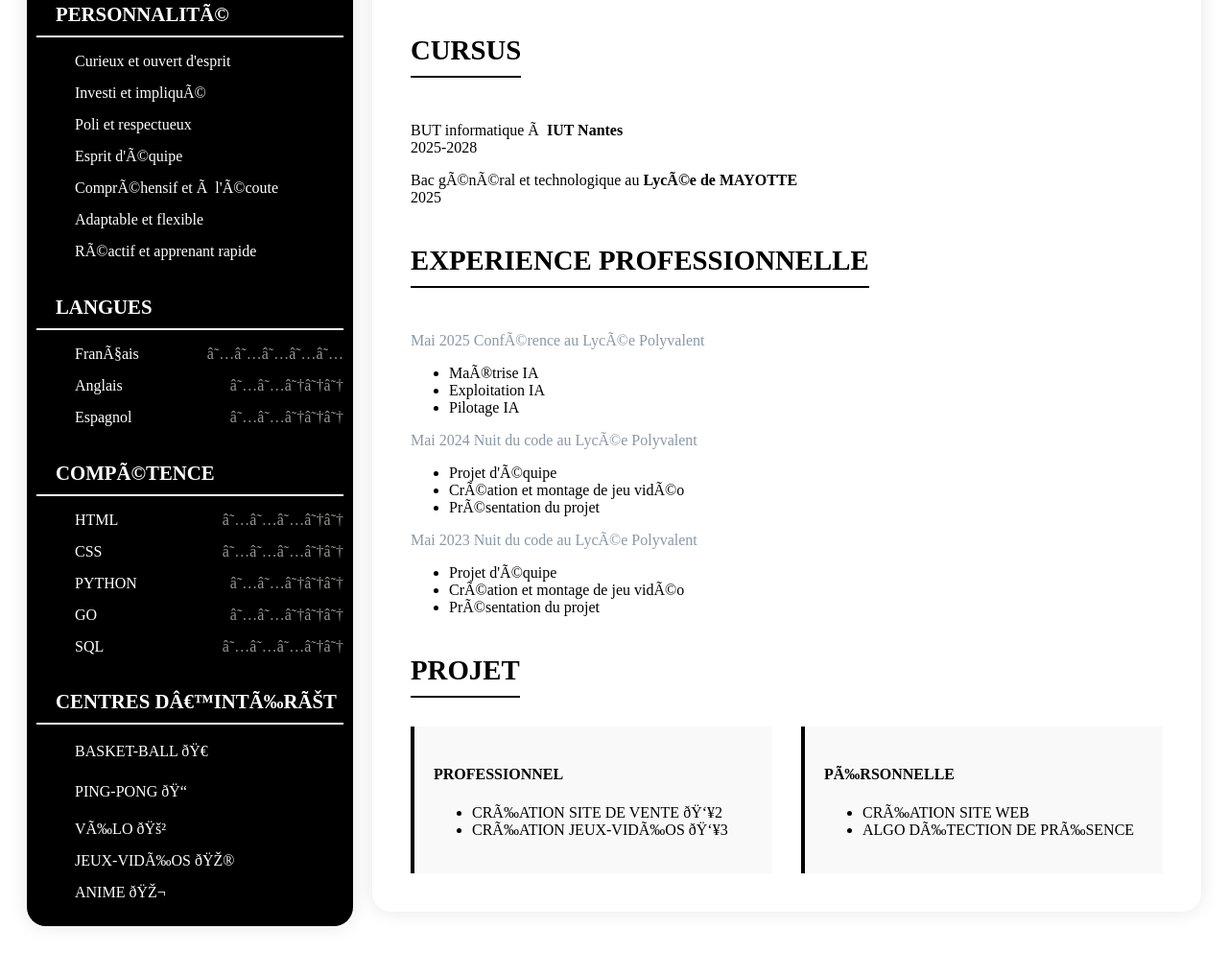
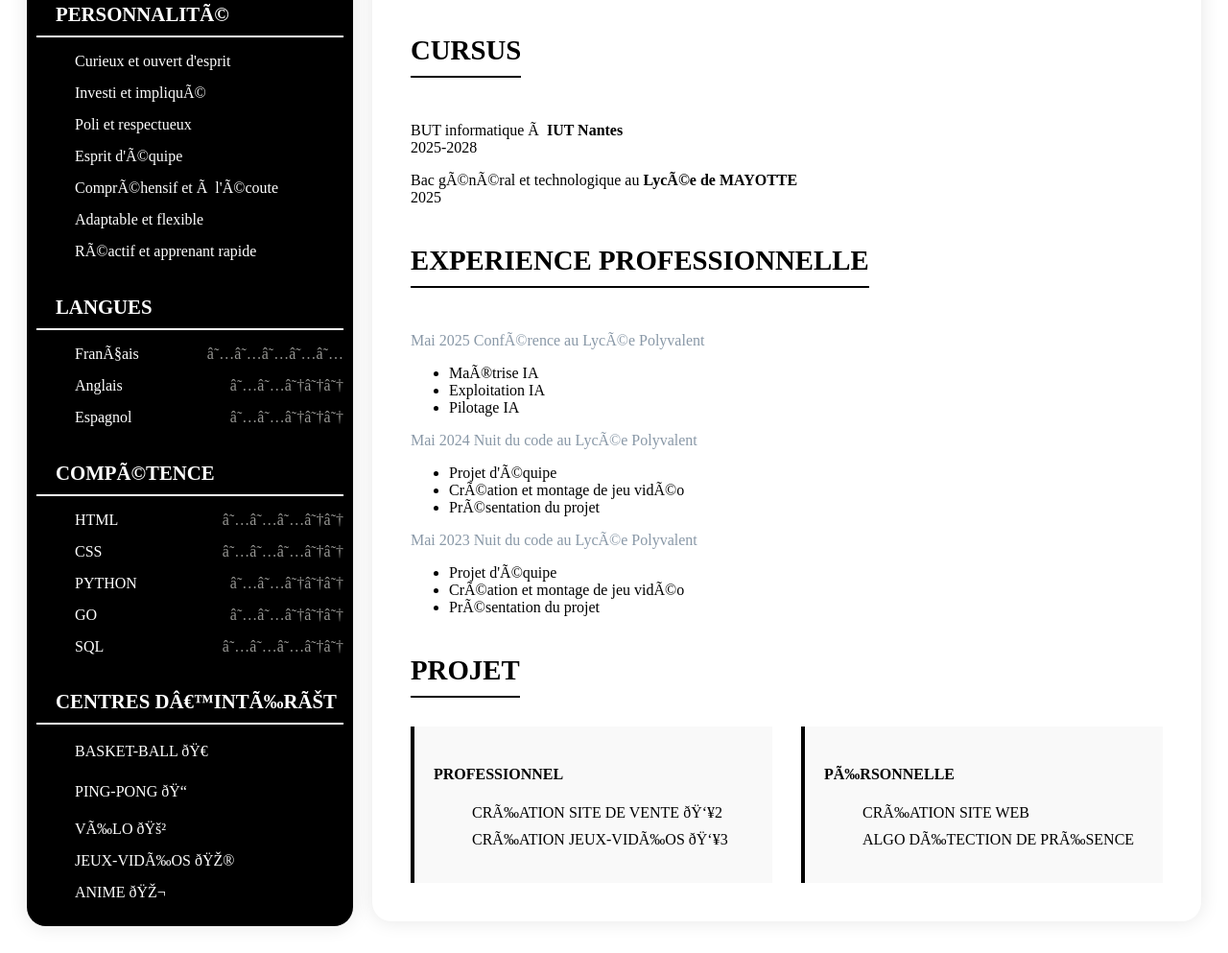
Before and after one commit to Abdullah-0-0/portfolio_1, a plain HTML site: page index.html in a window 1280 px wide. Shown: the part 634-1627 px from the top of the page at 96% size. Drawn offline with Linux system fonts and the light colour scheme.

Commit message:
Update CV.css

```diff
--- a/CV.css
+++ b/CV.css
@@ -121,6 +121,12 @@
     .caracter{
         color: rgb(137, 152, 167);
     }
+    .li_proj{
+        list-style: none;
+    }
+    .li_elem{
+        margin-top: 10px;
+    }
     /* Optionnel : petite amélioration mobile */
 @media (max-width: 900px) {
     body {
```
